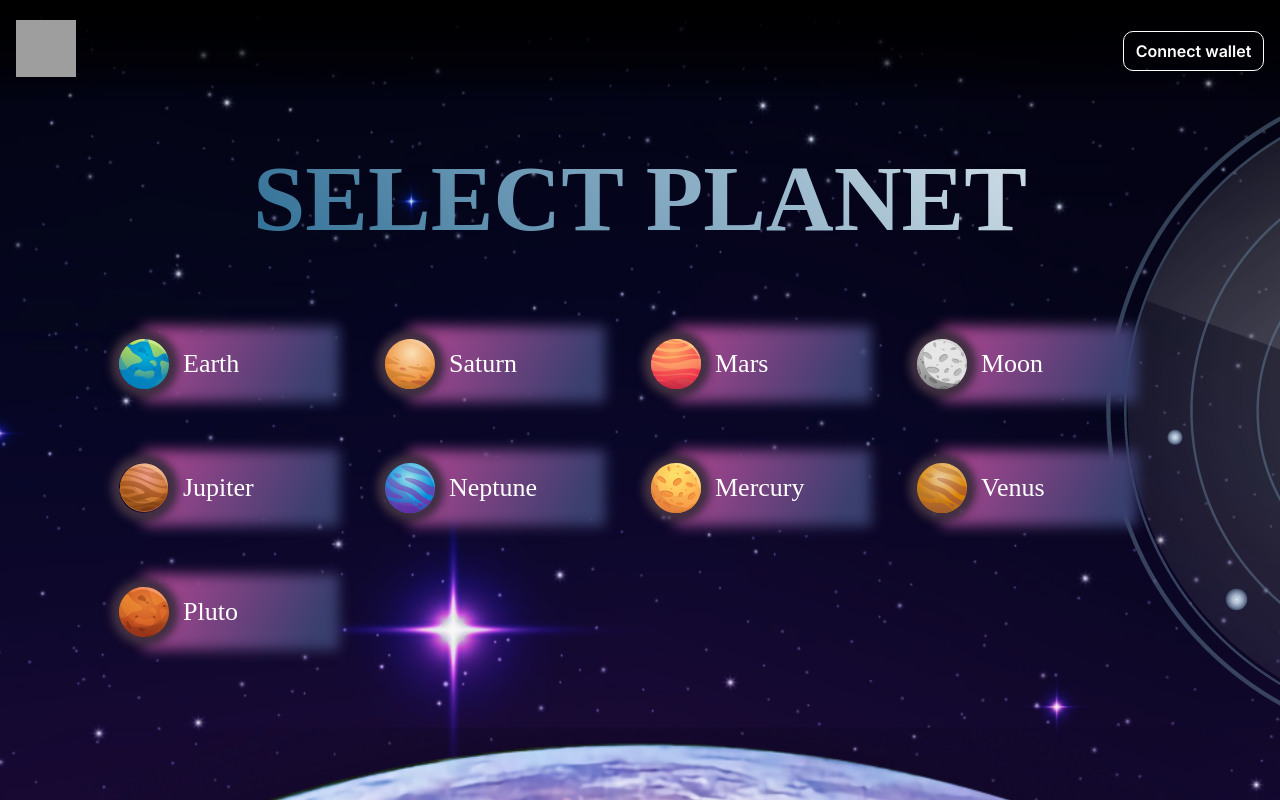
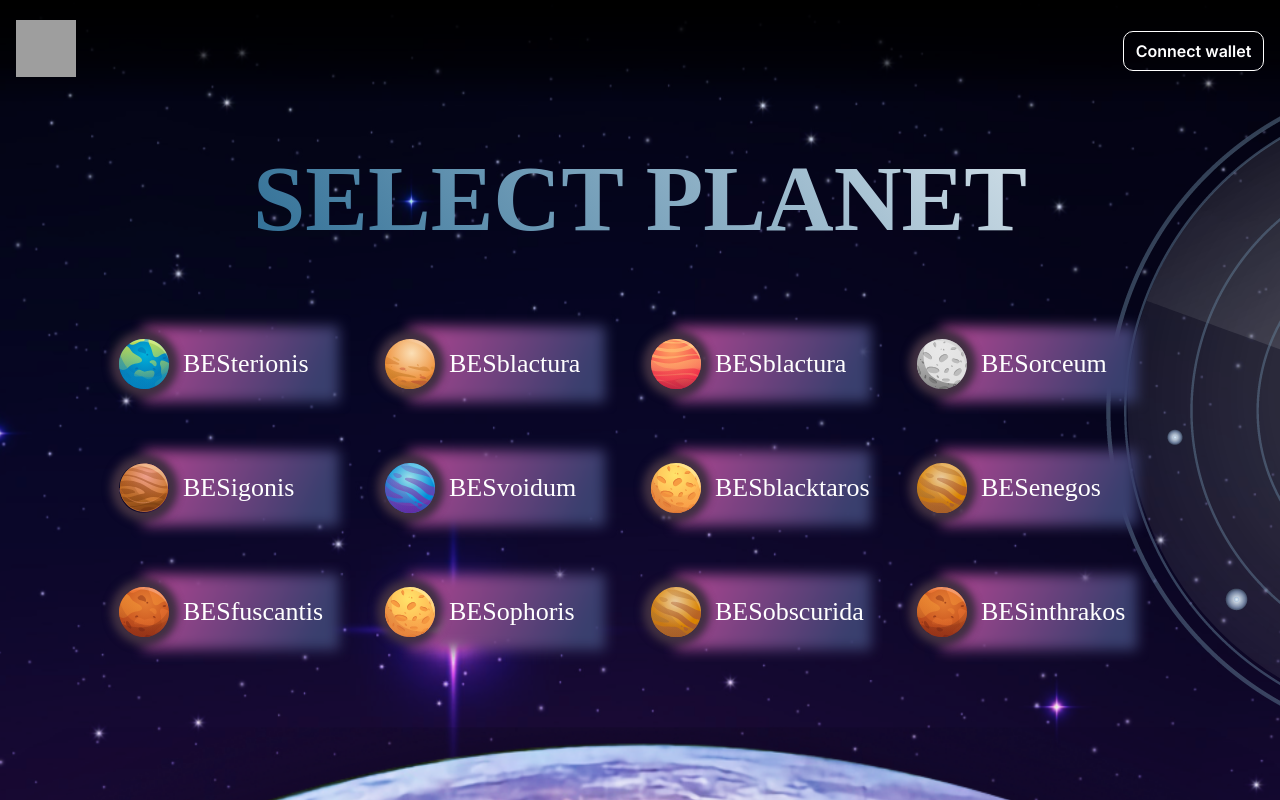
Before and after one commit to BESMetaverse/metaverse, a Next.js app: page / in a window 1280 px wide. Shown: the top 800 px of the page. Built offline with nearby package versions, Linux system fonts and the light colour scheme; no server answers; grey boxes are pictures that could not be loaded; a web font is replaced by a local one.

Commit message:
update: Planets name updated

```diff
--- a/@next/components/molecules/PlanetsDrawer/planets-drawer.tsx
+++ b/@next/components/molecules/PlanetsDrawer/planets-drawer.tsx
@@ -9,7 +9,7 @@ type ToggleDrawerFn = (
 ) => (event: React.KeyboardEvent | React.MouseEvent) => void
 
 interface DrawerProps {
-  showLand: { right: boolean }
+  showLand: { bottom: boolean }
   toggleDrawer: ToggleDrawerFn
 }
 
@@ -17,8 +17,8 @@ export const PlanetsDrawer = ({ showLand, toggleDrawer }: DrawerProps): any => {
   return (
     <React.Fragment>
       <Drawer
-        anchor="right"
-        open={showLand.right}
+        anchor="bottom"
+        open={showLand.bottom}
         onClose={toggleDrawer(false)}
         sx={{
           borderRadius: '2px'
--- a/@next/components/organisms/SelectPlanet/select-planet.tsx
+++ b/@next/components/organisms/SelectPlanet/select-planet.tsx
@@ -6,56 +6,74 @@ export const SelectPlanet = (): JSX.Element => {
   const PlanetList = [
     {
       icon: '/images/planets/Earth.svg',
-      title: 'Earth',
-      url: 'earth',
+      title: 'BESterionis',
+      url: 'BESterionis',
       planetSize: '509 600 000'
     },
     {
       icon: '/images/planets/Saturn.svg',
-      title: 'Saturn',
-      url: 'saturn',
+      title: 'BESblactura',
+      url: 'BESblactura',
       planetSize: '509 600 000'
     },
     {
       icon: '/images/planets/Mars.svg',
-      title: 'Mars',
-      url: 'mars',
+      title: 'BESblactura',
+      url: 'BESblactura',
       planetSize: '509 600 000'
     },
     {
       icon: '/images/planets/Moon.svg',
-      title: 'Moon',
-      url: 'moon',
+      title: 'BESorceum',
+      url: 'BESorceum',
       planetSize: '509 600 000'
     },
     {
       icon: '/images/planets/Jupiter.svg',
-      title: 'Jupiter',
-      url: 'jupiter',
+      title: 'BESigonis',
+      url: 'BESigonis',
       planetSize: '509 600 000'
     },
     {
       icon: '/images/planets/Neptune.svg',
-      title: 'Neptune',
-      url: 'neptune',
+      title: 'BESvoidum',
+      url: 'BESvoidum',
       planetSize: '509 600 000'
     },
     {
       icon: '/images/planets/Mercury.svg',
-      title: 'Mercury',
-      url: 'mercury',
+      title: 'BESblacktaros',
+      url: 'BESblacktaros',
       planetSize: '509 600 000'
     },
     {
       icon: '/images/planets/Venus.svg',
-      title: 'Venus',
-      url: 'venus',
+      title: 'BESenegos',
+      url: 'BESenegos',
       planetSize: '509 600 000'
     },
     {
       icon: '/images/planets/Pluto.svg',
-      title: 'Pluto',
-      url: 'pluto',
+      title: 'BESfuscantis',
+      url: 'BESfuscantis',
+      planetSize: '509 600 000'
+    },
+    {
+      icon: '/images/planets/Mercury.svg',
+      title: 'BESophoris',
+      url: 'BESophoris',
+      planetSize: '509 600 000'
+    },
+    {
+      icon: '/images/planets/Venus.svg',
+      title: 'BESobscurida',
+      url: 'BESobscurida',
+      planetSize: '509 600 000'
+    },
+    {
+      icon: '/images/planets/Pluto.svg',
+      title: 'BESinthrakos',
+      url: 'BESinthrakos',
       planetSize: '509 600 000'
     }
   ]
```
